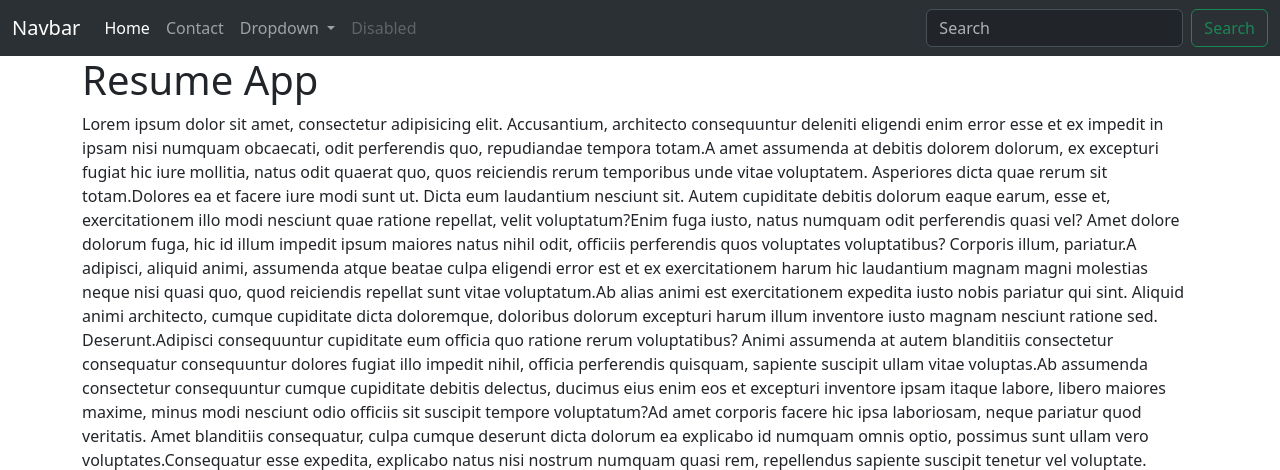
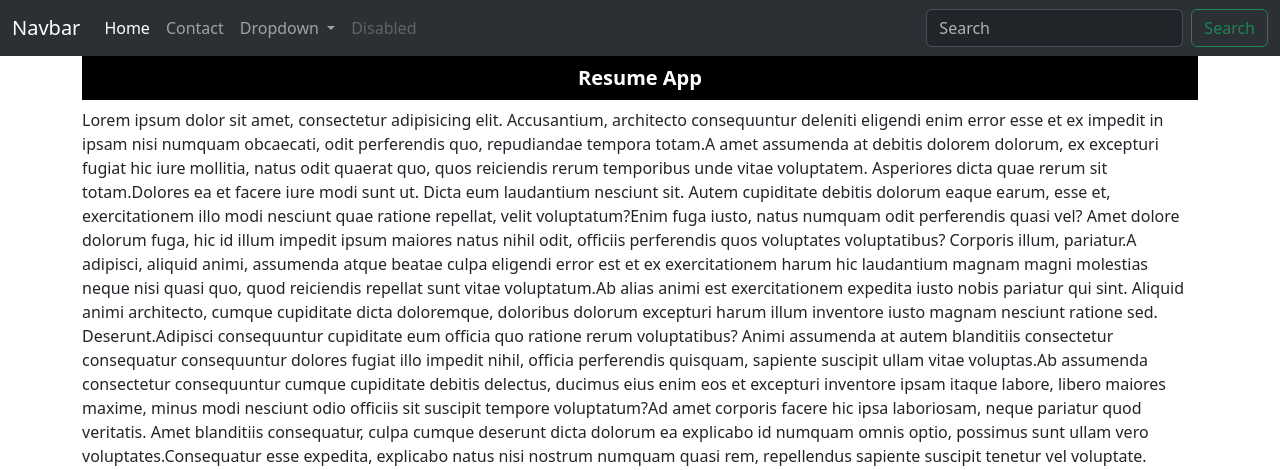
Before and after one commit to alperenynk/Django_Site, a Django app: page / in a window 1280 px wide. Shown: the top 470 px of the page. Run offline with Django 5.2, Linux system fonts and the light colour scheme; grey boxes labelled with a size stand in for pictures from a placeholder-image service; some libraries are stand-ins or nearby versions.

Commit message:
feat: create static-media tags and urls

```diff
--- a/djangoProject/urls.py
+++ b/djangoProject/urls.py
@@ -16,8 +16,14 @@ Including another URLconf
 """
 from django.contrib import admin
 from django.urls import path, include
+from django.conf import settings
+from django.conf.urls.static import static
 
 urlpatterns = [
     path('admin/', admin.site.urls),
     path("", include("myCV.urls")),
 ]
+
+if settings.DEBUG:
+    urlpatterns += static(settings.MEDIA_URL, document_root=settings.MEDIA_ROOT)
+    urlpatterns += static(settings.STATIC_URL, document_root=settings.STATIC_ROOT)
--- /dev/null
+++ b/static/css/style.css
@@ -0,0 +1,8 @@
+.myHeader {
+    background-color: black;
+    color: white;
+    font-size: 20px;
+    font-weight: bold;
+    padding: 10px;
+    text-align: center;
+}
--- a/templates/includes/head.html
+++ b/templates/includes/head.html
@@ -1,6 +1,9 @@
+{% load static %}
+
 <head>
     <meta charset="UTF-8">
     <title>{{ title }}</title>
     <link href="https://cdn.jsdelivr.net/npm/bootstrap@5.3.3/dist/css/bootstrap.min.css" rel="stylesheet"
           integrity="sha384-QWTKZyjpPEjISv5WaRU9OFeRpok6YctnYmDr5pNlyT2bRjXh0JMhjY6hW+ALEwIH" crossorigin="anonymous">
+    <link rel="stylesheet" href="{% static "css/style.css" %}">
 </head>
--- a/templates/index.html
+++ b/templates/index.html
@@ -1,10 +1,12 @@
 {% extends "layout.html" %}
+
+{% load static %}
 
 {% block content %}
 
     <div class="row">
         <div class="col-md-12">
-            <h1>Resume App</h1>
+            <h1 class="myHeader">Resume App</h1>
         </div>
     </div>
     <p>
@@ -12,7 +14,7 @@
     </p>
 
     <div class="card" style="width: 18rem;">
-        <img src="https://via.placeholder.com/450x300.png" class="card-img-top" alt="...">
+        <img src="{% get_media_prefix %}Resim 1.jpg" class="card-img-top" alt="...">
         <div class="card-body">
             <h5 class="card-title">Card title</h5>
             <p class="card-text">Some quick example text to build on the card title and make up the bulk of the card's
```
Also changed, not shown: djangoProject/settings.py (+8 -0 lines), 1 other file.
